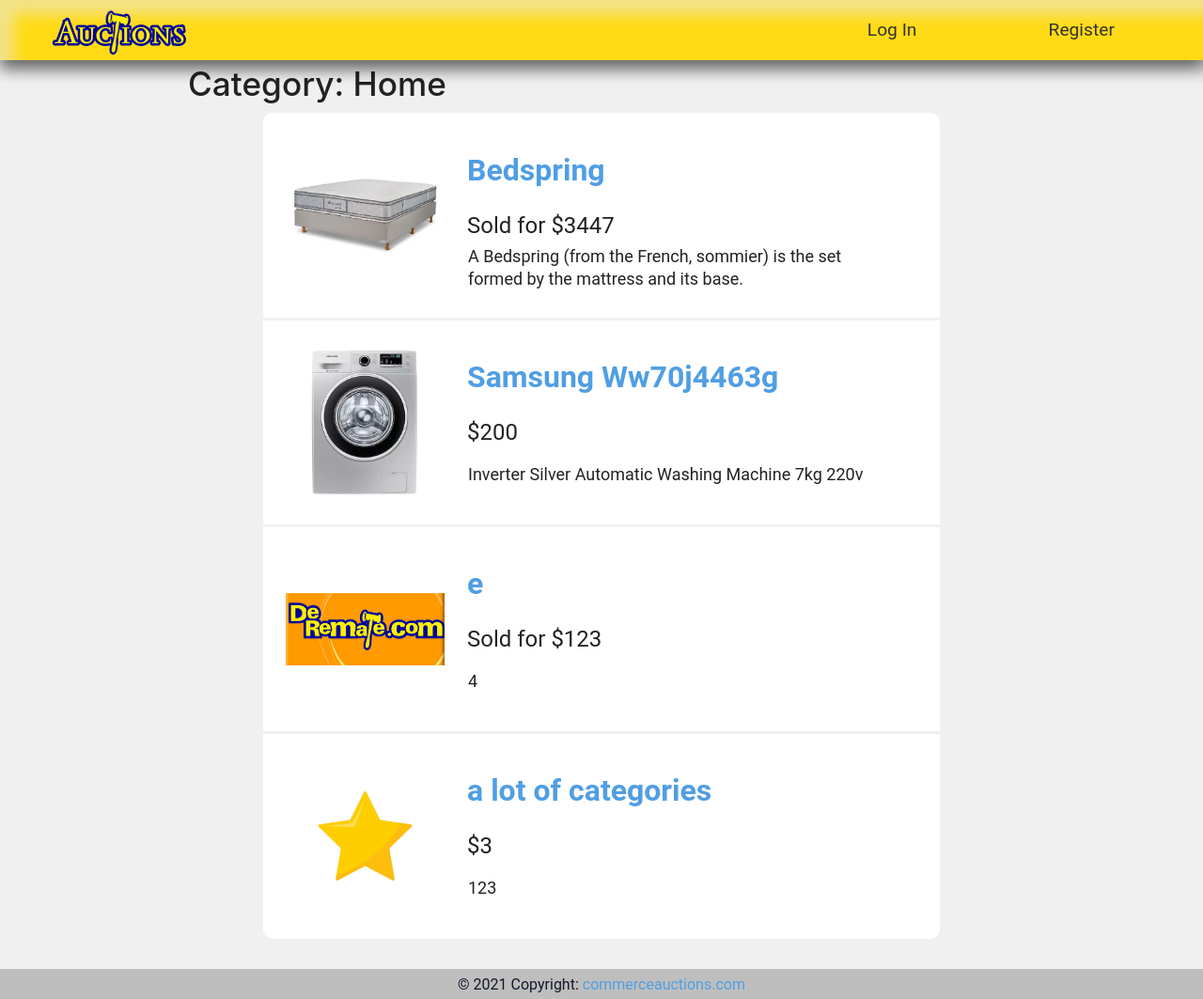
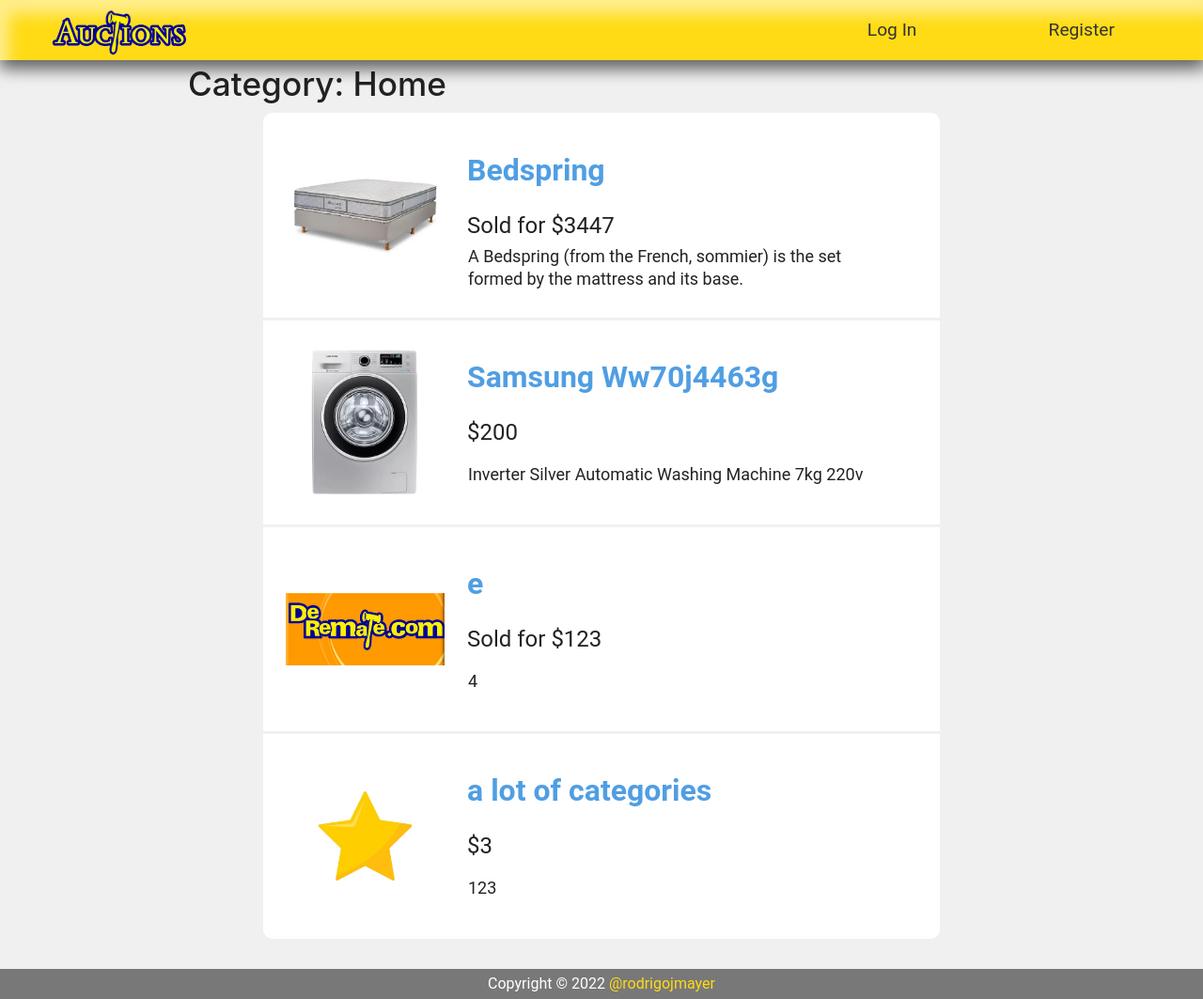
Before and after one commit to rodrigojmayer/AuctionsProject, a Django app: page /category/1/ in a window 1280 px wide. Shown: the whole page at 94% size. Run offline with Django 3.2, Linux system fonts and the light colour scheme; data comes from the database, SQL or seed files in the repository; some libraries are stand-ins or nearby versions.

Commit message:
footer styles

```diff
--- a/auctions/static/auctions/css/styles.css
+++ b/auctions/static/auctions/css/styles.css
@@ -11,6 +11,7 @@
   --gray-color: #ccc;
   --gray-color-2: rgb(240, 240, 240);
   --gray-dark-color: rgb(190, 190, 190);
+  --gray-dark-color2: rgb(120, 120, 120);
   --black-color: #000;
   --link-color: #509ee3;
   --link-hover: rgb(3, 87, 215, 1);
@@ -137,7 +138,7 @@ body .sub h2 {
   bottom: 0;
   width: 100%;
   height: var(--header-height);
-  box-shadow: 0px 8px 16px 0px rgba(0, 0, 0, 0.5), 10px 1px 16px 10px rgba(0, 0, 0, 0.2), inset 15px 15px 15px 0px rgba(255, 255, 255, 0.5), 12px 12px 16px 0 rgba(0, 0, 0, 0.1) inset;
+  box-shadow: 0px 8px 16px 0px rgba(0, 0, 0, 0.5), 10px 1px 16px 10px rgba(0, 0, 0, 0.2), inset 10px 15px 15px 0px rgba(255, 255, 255, 0.5);
   z-index: 111;
 }
 #header .navbar {
@@ -898,8 +899,8 @@ body .sub h2 {
 footer {
   position: absolute;
   bottom: 0;
-  background-color: var(--gray-dark-color);
-  color: var(--second-color);
+  background-color: var(--gray-dark-color2);
+  color: var(--white-color);
   font-family: var(--font);
   width: 100%;
   height: calc(var(--footer-height) - 0.5rem);
@@ -908,9 +909,15 @@ footer {
   font-size: smaller;
   font-size: 0.725rem;
 }
+footer a {
+  color: var(--first-color);
+}
+footer a:hover {
+  color: var(--white-color);
+}
 
 #div_footer {
-  padding-top: 5px;
+  padding-top: 2.5px;
   text-align: center;
   width: 100%;
 }
--- a/auctions/static/auctions/css/styles.scss
+++ b/auctions/static/auctions/css/styles.scss
@@ -11,6 +11,7 @@
     --gray-color: #ccc;
     --gray-color-2: rgb(240, 240, 240);
     --gray-dark-color: rgb(190, 190, 190);
+    --gray-dark-color2: rgb(120, 120, 120);
     --black-color: #000;
     --link-color: #509ee3;
     --link-hover: rgb(3, 87, 215, 1);
@@ -176,8 +177,8 @@ body {
     height: var(--header-height);
     box-shadow: 0px 8px 16px 0px rgba(0,0,0,0.5),
     10px 1px 16px 10px rgba(0,0,0,0.2),
-     inset 15px 15px 15px 0px rgba(255, 255, 255, 0.5),
-    12px 12px 16px 0 rgba(0, 0, 0, 0.1) inset,
+     inset 10px 15px 15px 0px rgba(255, 255, 255, 0.5),
+    // 12px 12px 16px 0 rgba(0, 0, 0, 0.1) inset
     ;
     z-index:111;
 
@@ -1041,8 +1042,9 @@ body {
 footer {
     position: absolute;
     bottom: 0;
-    background-color: var(--gray-dark-color);
-    color: var(--second-color);
+    background-color: var(--gray-dark-color2);
+    // color: var(--second-color);
+    color: var(--white-color);
     font-family: var(--font);
     width: 100%;
     height: calc(var(--footer-height) - .5rem);
@@ -1050,10 +1052,16 @@ footer {
     text-align: center;
     font-size: smaller;
     font-size: .725rem;
+    a{
+        color:var(--first-color);
+    }
+    a:hover{
+        color:var(--white-color);
+    }
 }
 
 #div_footer{
-    padding-top:  5px;
+    padding-top:  2.5px;
     text-align: center;
     width:100%;
 }
--- a/auctions/templates/auctions/layout.html
+++ b/auctions/templates/auctions/layout.html
@@ -101,8 +101,9 @@
     </body>
     <footer >
         <div id="div_footer">
-            © 2021 Copyright:
-            <a  href="{% url 'auctions_app:index' %}">commerceauctions.com</a>
+            <!-- © 2021 Copyright: -->
+            <!-- <a  href="{% url 'auctions_app:index' %}">commerceauctions.com</a> -->
+            <p>Copyright &copy; <script>document.write(new Date().getFullYear())</script> <a  href="https://rodrigojmayer.github.io/portfolio"> @rodrigojmayer</a></p>
         </div>
     </footer>
 </html>
```
Also changed, not shown: 1 other file.
